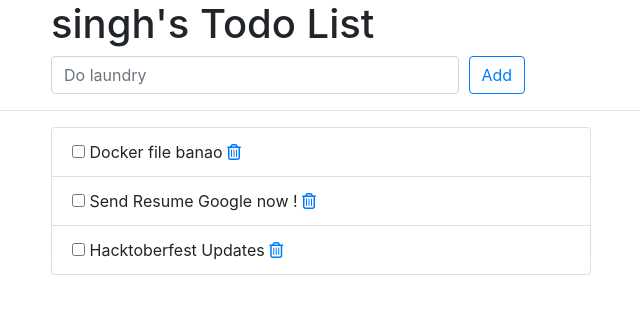
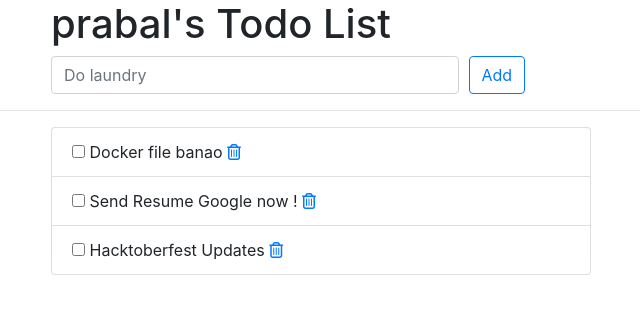
Before and after one commit to anandamideShakyan/django-todo-cicd, a Django app: page /todos/ in a window 1280 px wide. Shown: the top 314 px of the page, without its empty margins (224-864 px from the left). Run offline with Django 3.2, Linux system fonts and the light colour scheme; data comes from the database, SQL or seed files in the repository; some libraries are stand-ins or nearby versions.

Commit message:
Update index.html

```diff
--- a/todos/templates/todos/index.html
+++ b/todos/templates/todos/index.html
@@ -12,7 +12,7 @@
     <div class="offset-md-2 col-lg-9">
       <div class="page-header">
         <h1>
-           singh's Todo List
+           prabal's Todo List
         </h1>
       </div>
     </div>
```
